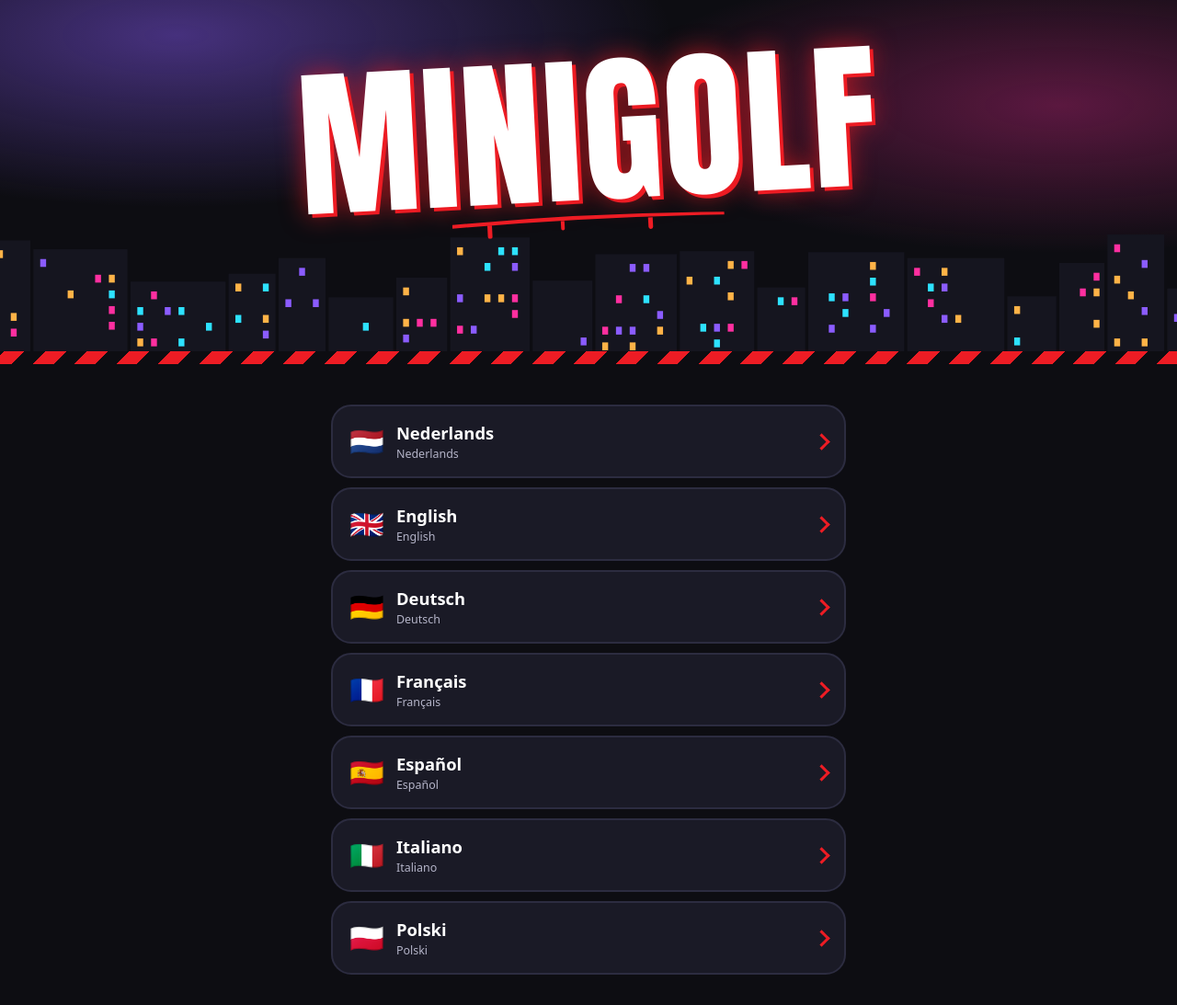
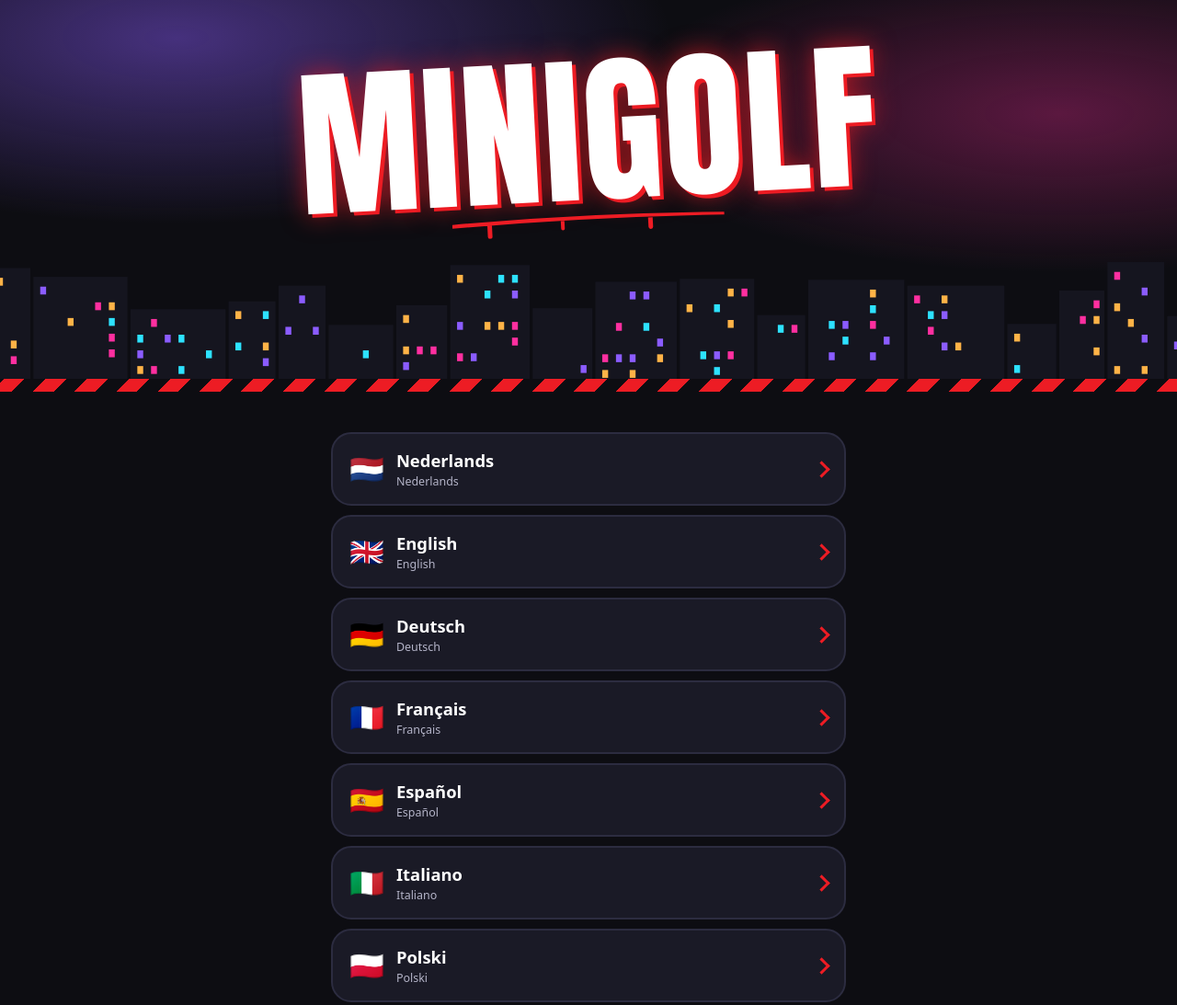
Before and after one commit to Blippedip/CityMinigolf, a plain HTML site: page index.html in a window 1280 px wide. Shown: the whole page at 92% size. Drawn offline with Linux system fonts and the light colour scheme.

Commit message:
Update index.html

```diff
--- a/index.html
+++ b/index.html
@@ -11,7 +11,7 @@
     :root{--night:#0d0d12;--wall:#15151f;--red:#ed1c24;--uv:#8b5cff;--cyan:#2de2ff;--pink:#ff2fa0;--sheet:#0d0d12;--ink:#fff;--soft:#b4b4c8;--card:#1a1a26;--line:#2c2c40;--display:Anton,Impact,Haettenschweiler,"Arial Narrow Bold","Arial Black",sans-serif}
     *{box-sizing:border-box}
     body{margin:0;background:var(--sheet);color:var(--ink);font-family:system-ui,-apple-system,"Segoe UI",Roboto,Arial,sans-serif;min-height:100vh;min-height:100svh;display:flex;flex-direction:column}
-    .hero{position:relative;overflow:hidden;color:#fff;text-align:center;padding:clamp(28px,5vw,72px) 18px clamp(100px,10vw,160px);flex:0 0 auto;display:flex;align-items:center;justify-content:center;background:radial-gradient(ellipse 60% 70% at 15% 10%,rgba(139,92,255,.45),transparent 70%),radial-gradient(ellipse 55% 60% at 90% 30%,rgba(255,47,160,.32),transparent 70%),var(--night)}
+    .hero{position:relative;overflow:hidden;color:#fff;text-align:center;padding:clamp(28px,5vw,72px) 18px max(150px,calc(10vw + 30px));flex:0 0 auto;display:flex;align-items:center;justify-content:center;background:radial-gradient(ellipse 60% 70% at 15% 10%,rgba(139,92,255,.45),transparent 70%),radial-gradient(ellipse 55% 60% at 90% 30%,rgba(255,47,160,.32),transparent 70%),var(--night)}
     .hero-in{position:relative;z-index:2;width:min(760px,100%);margin:auto}
     h1{font-family:var(--display);font-weight:400;font-size:clamp(3.8rem,17vw,11rem);line-height:.9;letter-spacing:.015em;margin:0;text-transform:uppercase;transform:rotate(-3deg);text-shadow:0 0 28px rgba(237,28,36,.7),4px 4px 0 var(--red)}
     .drip{display:block;width:min(300px,62%);height:22px;margin:10px auto 0;transform:rotate(-3deg)}
```
